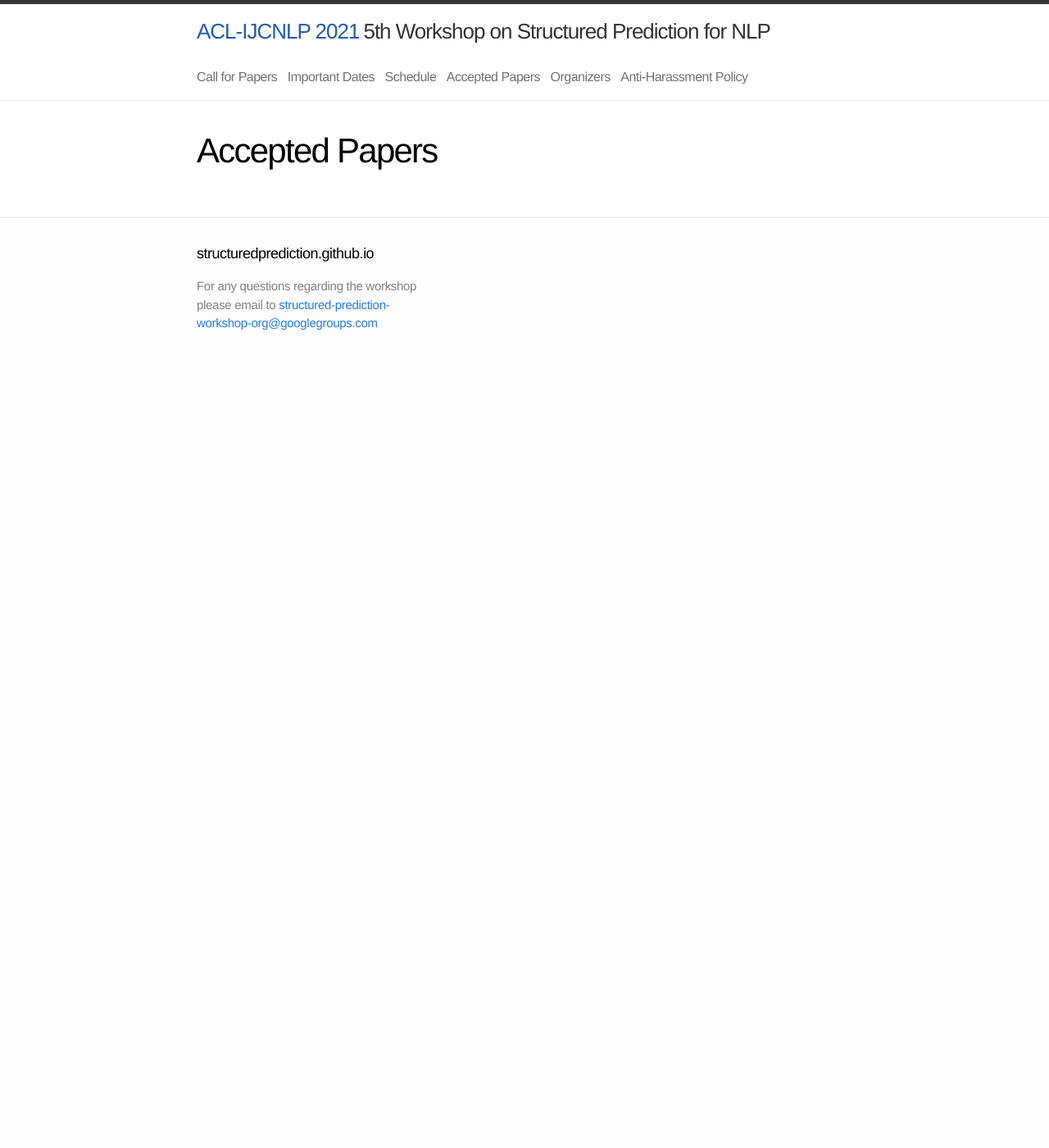
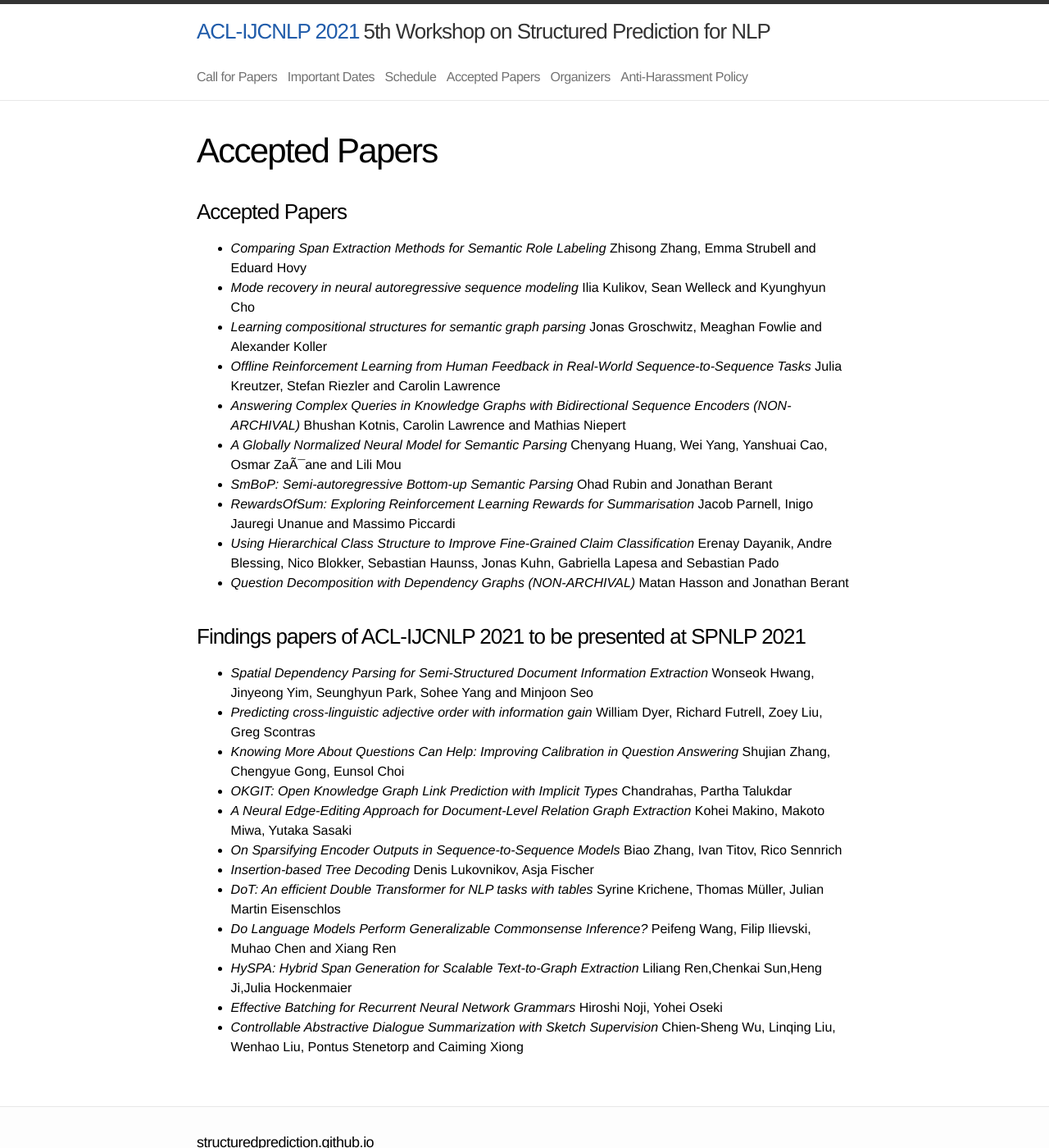
Before and after one commit to structuredprediction/structuredprediction.github.io, a Jekyll site: the page built from SPNLP21/5_ac.md, in a window 1280 px wide and 1400 px high. Shown: the whole window at 82% size. Built offline with Jekyll 4.4.1, drawn with Linux system fonts in a browser that asks for light colours.

Commit message:
Update 5_ac.md

```diff
--- a/SPNLP21/5_ac.md
+++ b/SPNLP21/5_ac.md
@@ -4,3 +4,51 @@
 permalink: /SPNLP21/ac/
 name: 5
 ---
+### Accepted Papers
+* *Comparing Span Extraction Methods for Semantic Role Labeling*
+Zhisong Zhang, Emma Strubell and Eduard Hovy
+* *Mode recovery in neural autoregressive sequence modeling*
+Ilia Kulikov, Sean Welleck and Kyunghyun Cho
+* *Learning compositional structures for semantic graph parsing*
+Jonas Groschwitz, Meaghan Fowlie and Alexander Koller
+* *Offline Reinforcement Learning from Human Feedback in Real-World Sequence-to-Sequence Tasks*
+Julia Kreutzer, Stefan Riezler and Carolin Lawrence
+* *Answering Complex Queries in Knowledge Graphs with Bidirectional Sequence Encoders (NON-ARCHIVAL)*
+Bhushan Kotnis, Carolin Lawrence and Mathias Niepert
+* *A Globally Normalized Neural Model for Semantic Parsing*
+Chenyang Huang, Wei Yang, Yanshuai Cao, Osmar ZaÃ¯ane and Lili Mou
+* *SmBoP: Semi-autoregressive Bottom-up Semantic Parsing*
+Ohad Rubin and Jonathan Berant
+* *RewardsOfSum: Exploring Reinforcement Learning Rewards for Summarisation*
+Jacob Parnell, Inigo Jauregi Unanue and Massimo Piccardi
+* *Using Hierarchical Class Structure to Improve Fine-Grained Claim Classification*
+Erenay Dayanik, Andre Blessing, Nico Blokker, Sebastian Haunss, Jonas Kuhn, Gabriella Lapesa and Sebastian Pado
+* *Question Decomposition with Dependency Graphs (NON-ARCHIVAL)*
+Matan Hasson and Jonathan Berant
+
+### Findings papers of ACL-IJCNLP 2021 to be presented at SPNLP 2021
+
+* *Spatial Dependency Parsing for Semi-Structured Document Information Extraction*
+Wonseok Hwang, Jinyeong Yim, Seunghyun Park, Sohee Yang and Minjoon Seo
+* *Predicting cross-linguistic adjective order with information gain*
+William Dyer, Richard Futrell, Zoey Liu, Greg Scontras
+* *Knowing More About Questions Can Help: Improving Calibration in Question Answering*
+Shujian Zhang, Chengyue Gong, Eunsol Choi
+* *OKGIT: Open Knowledge Graph Link Prediction with Implicit Types*
+Chandrahas, Partha Talukdar
+* *A Neural Edge-Editing Approach for Document-Level Relation Graph Extraction*
+Kohei Makino, Makoto Miwa, Yutaka Sasaki
+* *On Sparsifying Encoder Outputs in Sequence-to-Sequence Models*
+Biao Zhang, Ivan Titov, Rico Sennrich
+* *Insertion-based Tree Decoding*
+Denis Lukovnikov, Asja Fischer
+* *DoT: An efficient Double Transformer for NLP tasks with tables*
+Syrine Krichene, Thomas Müller, Julian Martin Eisenschlos
+* *Do Language Models Perform Generalizable Commonsense Inference?*
+Peifeng Wang, Filip Ilievski, Muhao Chen and Xiang Ren
+* *HySPA: Hybrid Span Generation for Scalable Text-to-Graph Extraction*
+Liliang Ren,Chenkai Sun,Heng Ji,Julia Hockenmaier
+* *Effective Batching for Recurrent Neural Network Grammars*
+Hiroshi Noji, Yohei Oseki
+* *Controllable Abstractive Dialogue Summarization with Sketch Supervision*
+Chien-Sheng Wu, Linqing Liu, Wenhao Liu, Pontus Stenetorp and Caiming Xiong
```
